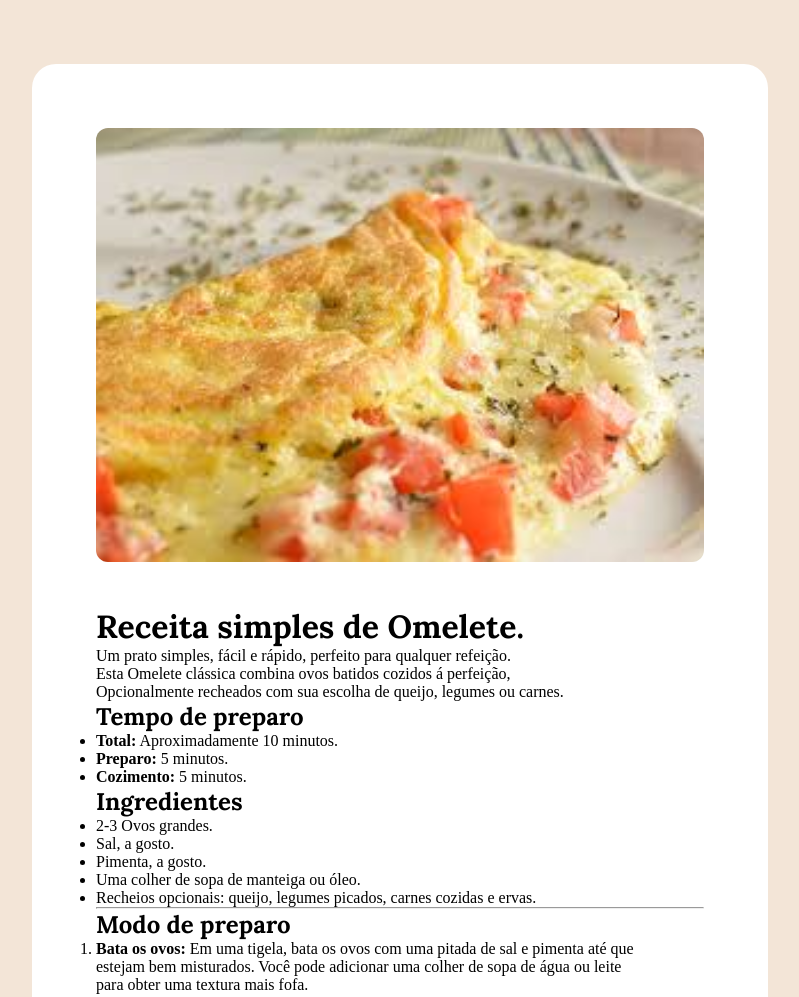
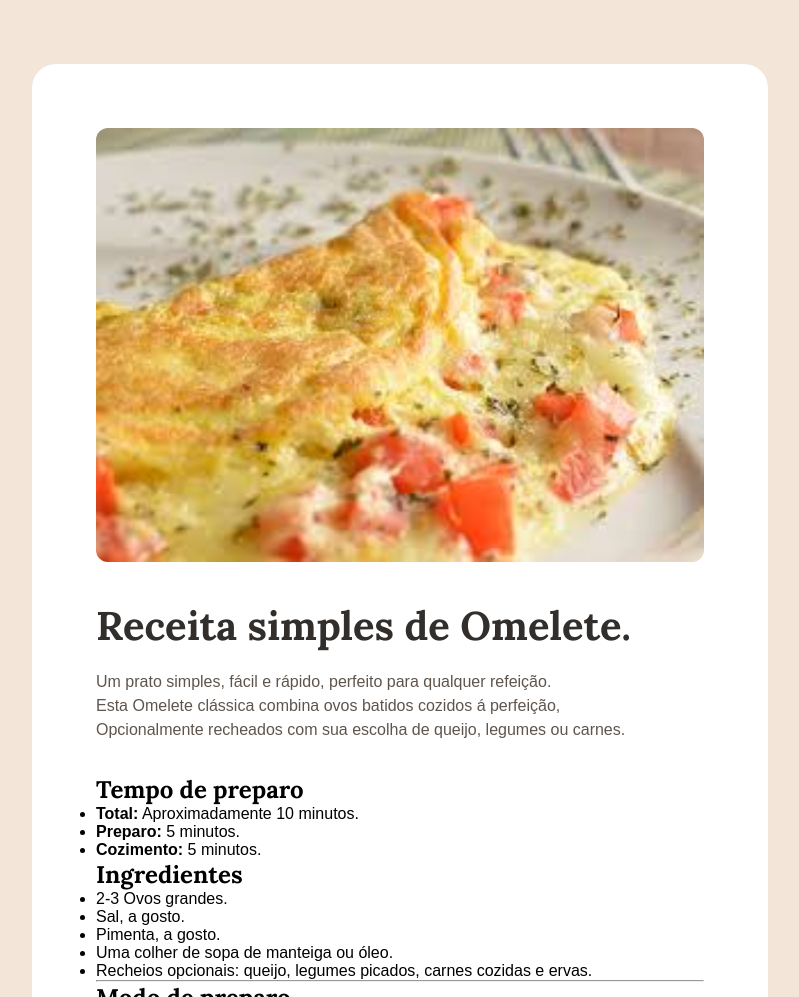
Before and after one commit to jeronimo2606/G.jeronimo, a plain HTML site: page T.receita/indx.html in a window 1280 px wide. Shown: the top 997 px of the page, without its empty margins (240-1039 px from the left). Drawn offline with Linux system fonts and the light colour scheme.

Commit message:
Quarto commit do CSS

```diff
--- a/T.receita/style.css
+++ b/T.receita/style.css
@@ -34,3 +34,26 @@ h1, h2{
     font-family: 'Lora', serif;
 
 }
+
+h1{
+
+    font-size: 40px;
+    color: #312e2c;
+    line-height: 100%;
+    margin-bottom: 24px;
+}
+
+p, li, th, td{
+
+    font-family: 'Outfit', sans-serif;
+
+
+}
+
+p{
+
+    color:#5f554d;
+    line-height: 150%;
+    margin-bottom: 32px;
+
+}
```
